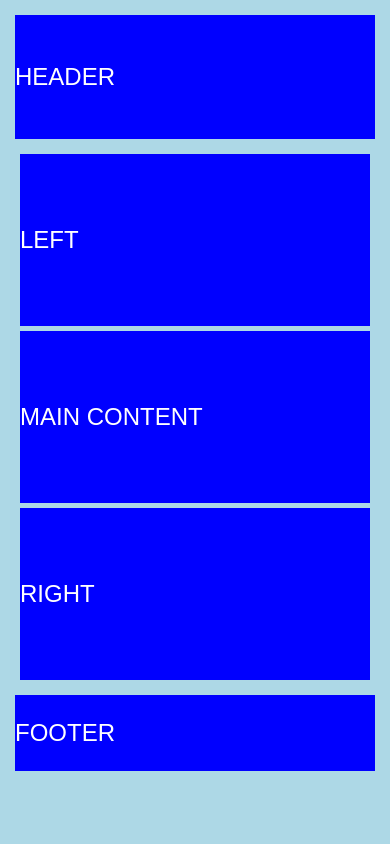
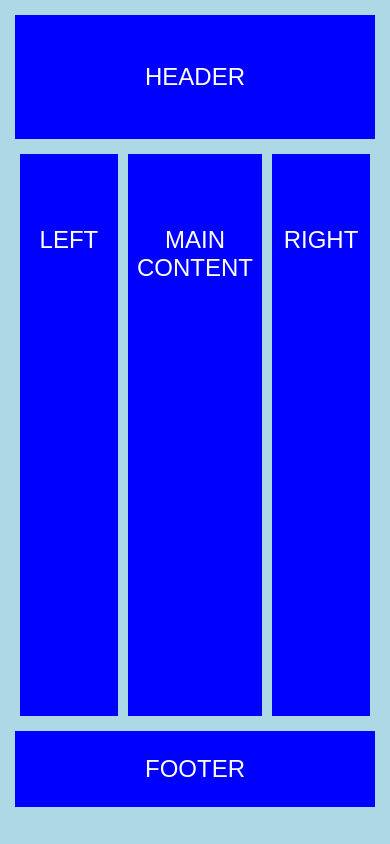
Before and after one commit to Mlajko/holy-grail-flexbox2, a plain HTML site: page index.html in a window 390 px wide. Drawn offline with Linux system fonts and the light colour scheme.

Commit message:
Add CSS flexbox without mobile view No @media yet

```diff
--- a/style.css
+++ b/style.css
@@ -6,11 +6,12 @@
 body {
     background: lightblue;
     font-family: sans-serif;
-    /* text-align: center; */
+    text-align: center;
     color: white;
     font-size: 24px;
-    display: flex;
+    display: flex;  /* 1st flex */
     flex-direction: column;
+    height: 95vh;   /* set heigh after .main flex */
 }
 
 header {
@@ -21,19 +22,27 @@ header {
 .left {
     background: blue;
     padding: 3em 0;
+    flex: 1 1 100px;
 }
 
 main {
     background: blue;
     padding: 3em 0;
+    flex: 5 5 150px;
 }
 
 .right {
     background: blue;
     padding: 3em 0;
+    flex: 1 1 100px;
 }
 
 footer {
     background:  blue;
     padding: 1em 0;
 }
+
+.main{
+    display: flex;  /* 2nd flex */
+    flex: 1;
+}
```
